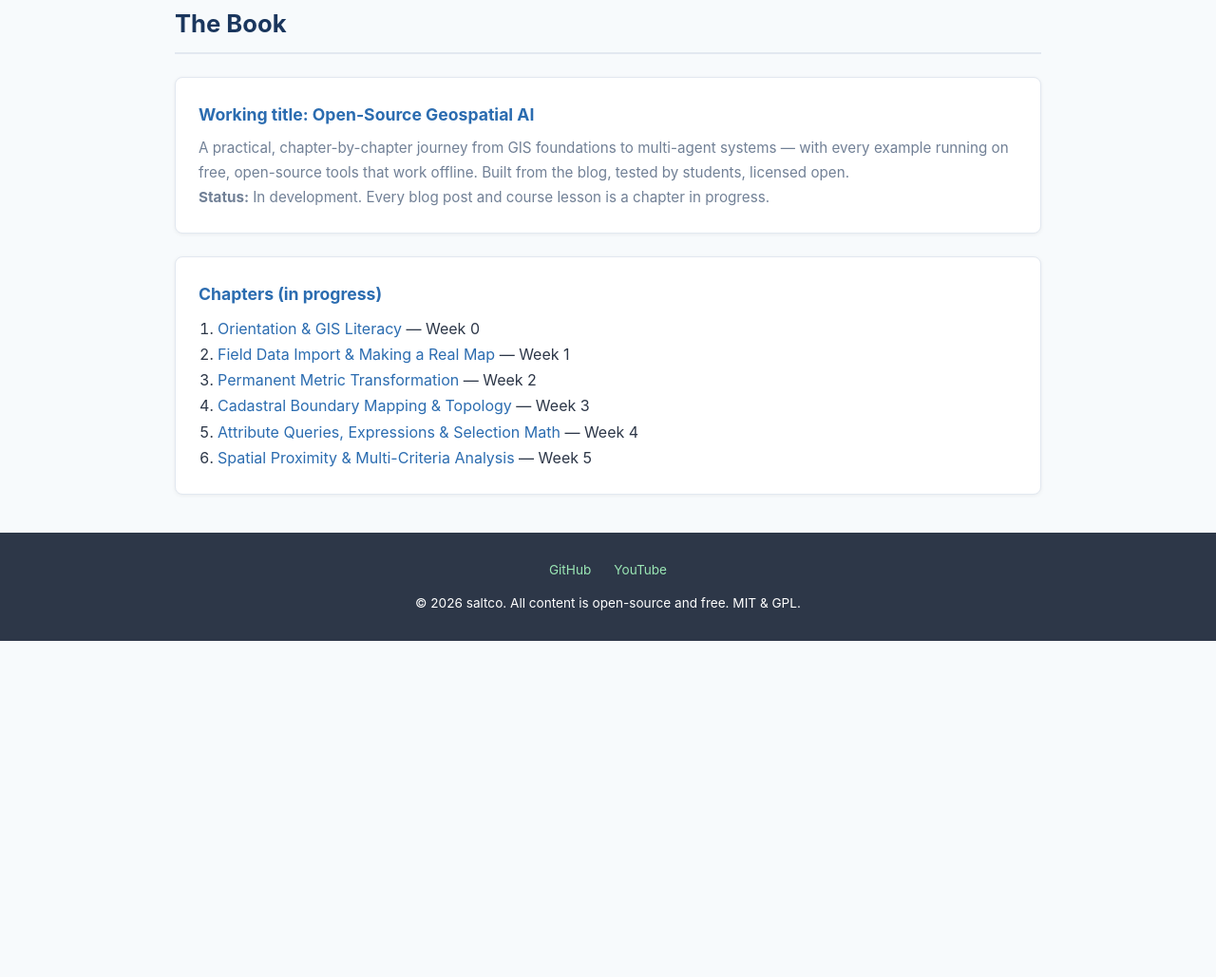
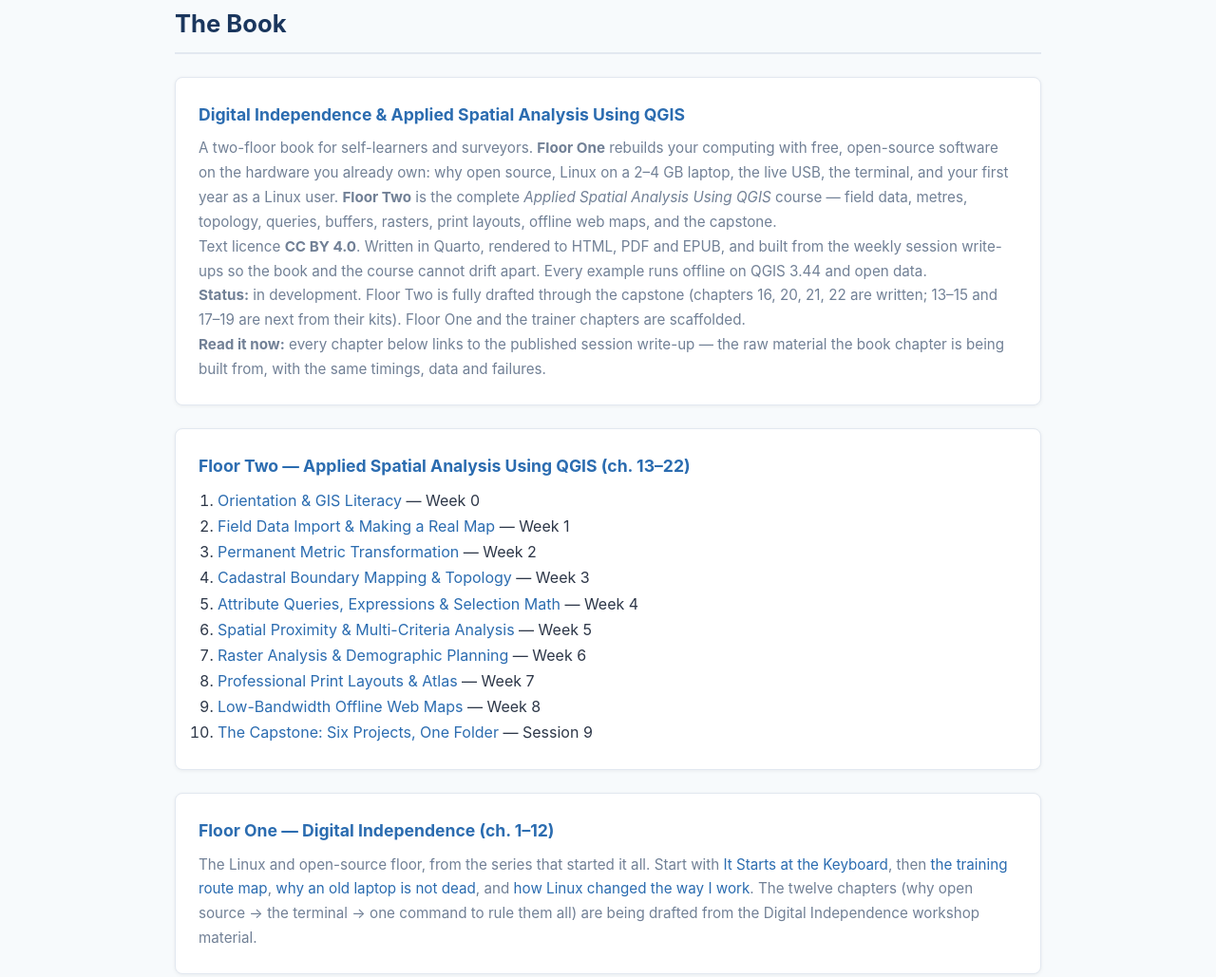
Before and after one commit to saltcotraining-geoai/saltco-site, a plain HTML site: page book.html in a window 1280 px wide. Shown: the part 97-1126 px from the top of the page at 95% size. Before the commit the page ends 800 px from the top, so only its background shows below. Drawn offline with Linux system fonts and the light colour scheme.

Commit message:
Rewrite Book page: two-floor structure, Floor Two linked to all ten session write-ups through the capstone

```diff
--- a/book.html
+++ b/book.html
@@ -4,7 +4,7 @@
     <meta charset="UTF-8">
     <meta name="viewport" content="width=device-width, initial-scale=1.0">
     <title>Book — saltco</title>
-    <meta name="description" content="The upcoming book on open-source geospatial AI.">
+    <meta name="description" content="Digital Independence &amp; Applied Spatial Analysis Using QGIS — the open book behind the course, from Linux on an old laptop to a defended QGIS capstone. Free, offline-first, CC BY 4.0.">
     <link rel="icon" type="image/svg+xml" href="favicon.svg">
     <link rel="alternate" type="application/rss+xml" title="saltco Blog" href="feed.xml">
     <link rel="stylesheet" href="css/style.css">
@@ -36,20 +36,30 @@
     <h2 class="section-title">The Book</h2>
 
     <div class="card">
-        <h3>Working title: Open-Source Geospatial AI</h3>
-        <p>A practical, chapter-by-chapter journey from GIS foundations to multi-agent systems — with every example running on free, open-source tools that work offline. Built from the blog, tested by students, licensed open.</p>
-        <p><strong>Status:</strong> In development. Every blog post and course lesson is a chapter in progress.</p>
+        <h3>Digital Independence &amp; Applied Spatial Analysis Using QGIS</h3>
+        <p>A two-floor book for self-learners and surveyors. <strong>Floor One</strong> rebuilds your computing with free, open-source software on the hardware you already own: why open source, Linux on a 2–4 GB laptop, the live USB, the terminal, and your first year as a Linux user. <strong>Floor Two</strong> is the complete <em>Applied Spatial Analysis Using QGIS</em> course — field data, metres, topology, queries, buffers, rasters, print layouts, offline web maps, and the capstone.</p>
+        <p>Text licence <strong>CC BY 4.0</strong>. Written in Quarto, rendered to HTML, PDF and EPUB, and built from the weekly session write-ups so the book and the course cannot drift apart. Every example runs offline on QGIS 3.44 and open data.</p>
+        <p><strong>Status:</strong> in development. Floor Two is fully drafted through the capstone (chapters 16, 20, 21, 22 are written; 13–15 and 17–19 are next from their kits). Floor One and the trainer chapters are scaffolded.</p>
+        <p><strong>Read it now:</strong> every chapter below links to the published session write-up — the raw material the book chapter is being built from, with the same timings, data and failures.</p>
     </div>
     <div class="card" style="margin-top: 1.5rem;">
-        <h3>Chapters (in progress)</h3>
+        <h3>Floor Two — Applied Spatial Analysis Using QGIS (ch. 13–22)</h3>
         <ol style="margin-left: 1.25rem;">
-            <li><a href="blog-week0-gis-literacy.html">Orientation & GIS Literacy</a> — Week 0</li>
+            <li><a href="blog-week0-gis-literacy.html">Orientation &amp; GIS Literacy</a> — Week 0</li>
             <li><a href="blog-week1-field-data-import.html">Field Data Import &amp; Making a Real Map</a> — Week 1</li>
             <li><a href="blog-week2-permanent-metric-transformation.html">Permanent Metric Transformation</a> — Week 2</li>
             <li><a href="blog-week3-cadastral-boundary-mapping-topology.html">Cadastral Boundary Mapping &amp; Topology</a> — Week 3</li>
             <li><a href="blog-week4-attribute-queries-expressions-selection-math.html">Attribute Queries, Expressions &amp; Selection Math</a> — Week 4</li>
             <li><a href="blog-week5-spatial-proximity-multi-criteria-analysis.html">Spatial Proximity &amp; Multi-Criteria Analysis</a> — Week 5</li>
+            <li><a href="blog-week6-raster-analysis-demographic-planning.html">Raster Analysis &amp; Demographic Planning</a> — Week 6</li>
+            <li><a href="blog-week7-professional-print-layouts-atlas.html">Professional Print Layouts &amp; Atlas</a> — Week 7</li>
+            <li><a href="blog-week8-low-bandwidth-offline-web-maps.html">Low-Bandwidth Offline Web Maps</a> — Week 8</li>
+            <li><a href="blog-week9-capstone-briefing-final-session.html">The Capstone: Six Projects, One Folder</a> — Session 9</li>
         </ol>
+    </div>
+    <div class="card" style="margin-top: 1.5rem;">
+        <h3>Floor One — Digital Independence (ch. 1–12)</h3>
+        <p>The Linux and open-source floor, from the series that started it all. Start with <a href="blog-it-starts-at-the-keyboard.html">It Starts at the Keyboard</a>, then <a href="blog-digital-independence-roadmap.html">the training route map</a>, <a href="blog-revive-old-laptop.html">why an old laptop is not dead</a>, and <a href="blog-linux-open-source.html">how Linux changed the way I work</a>. The twelve chapters (why open source → the terminal → one command to rule them all) are being drafted from the Digital Independence workshop material.</p>
     </div>
 </main>
 
```
